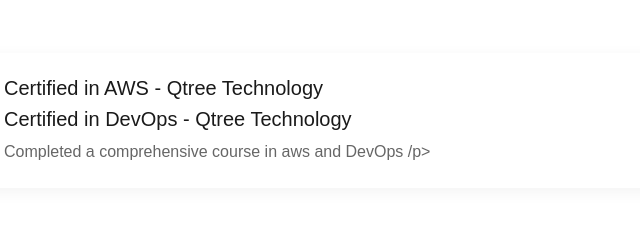
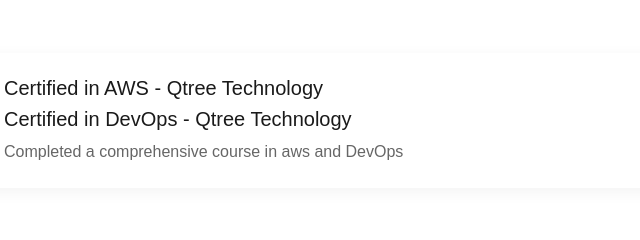
Before and after one commit to 405found404/NM, a plain HTML site: page portfolio Nm/index.html in a window 1280 px wide. Shown: the part 1040-1280 px from the top of the page, 272-912 px from the left. Drawn offline with Linux system fonts and the light colour scheme.

Commit message:
Update index.html

```diff
--- a/portfolio Nm/index.html
+++ b/portfolio Nm/index.html
@@ -52,7 +52,7 @@
                 <li>
                     <h4>Certified in AWS - Qtree Technology </h4>
                     <h4>Certified in  DevOps - Qtree Technology </h4>
-                    <p>Completed a comprehensive course  in aws and DevOps /p>
+                    <p>Completed a comprehensive course  in aws and DevOps </p>
                 </li>
                 <!-- Add more certifications or awards here -->
             </ul>
```
